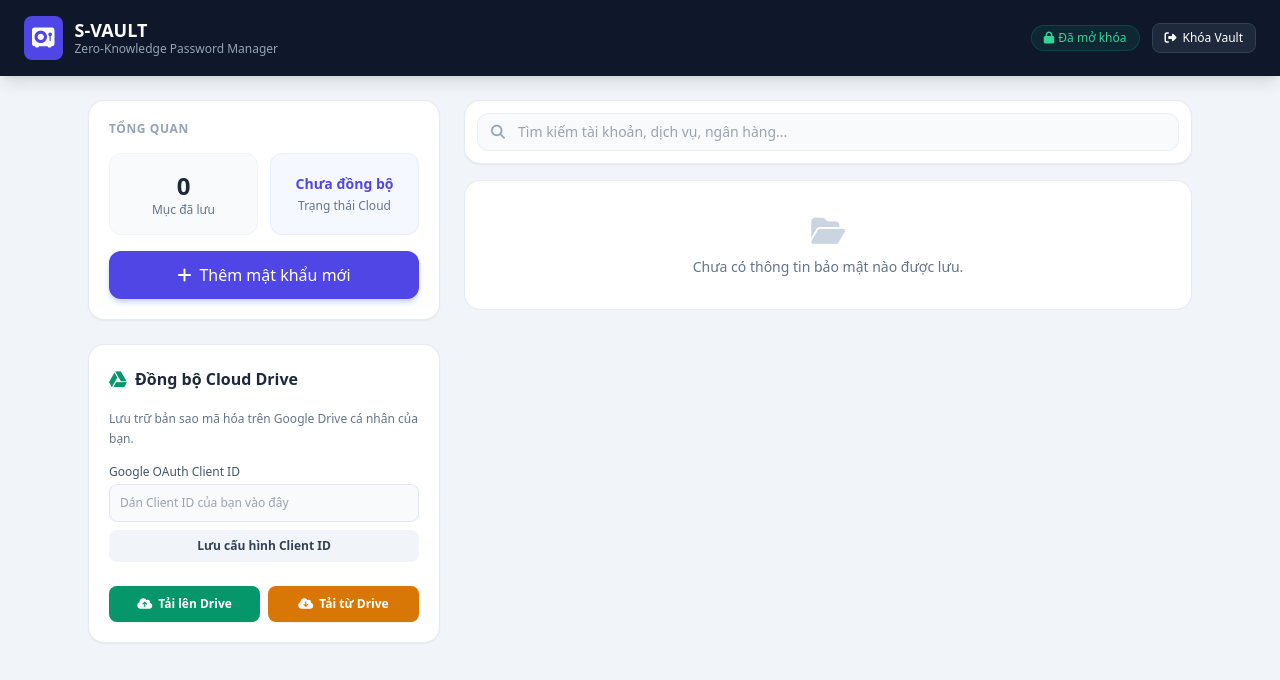
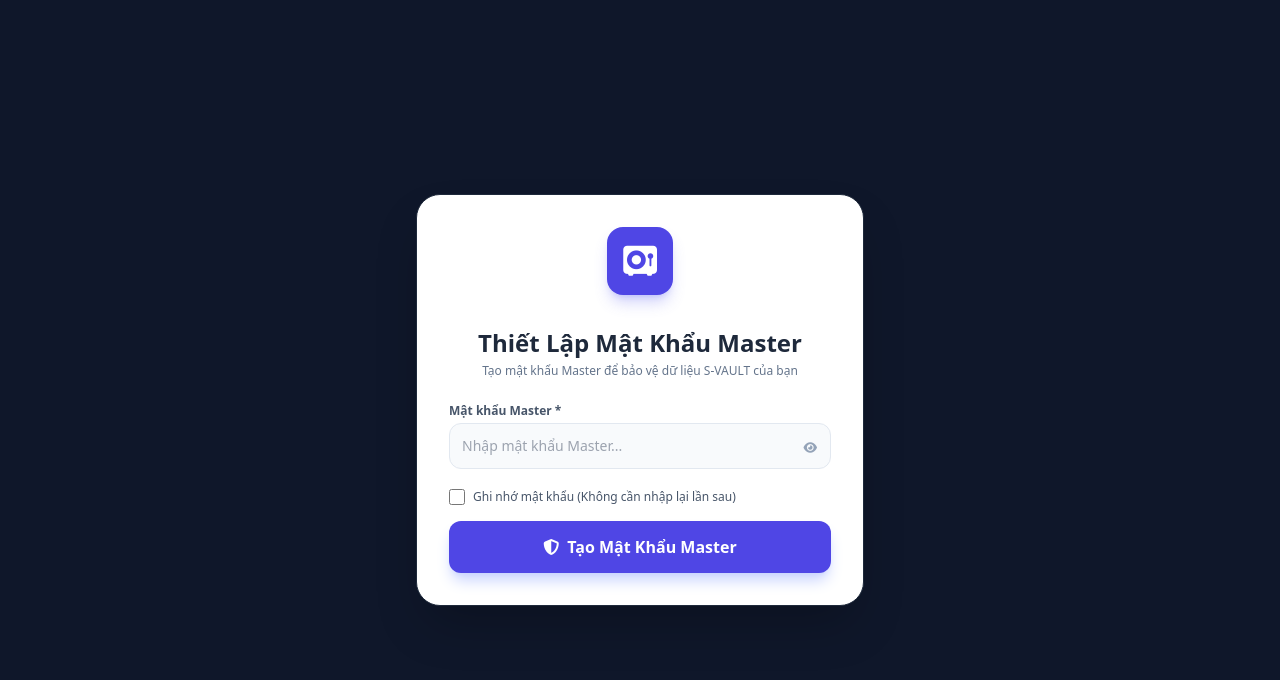
Before and after one commit to nguyenhoangsam2009-glitch/svault, a plain HTML site: page index.html in a window 1280 px wide. Drawn offline with nearby package versions, Linux system fonts and the light colour scheme.

Commit message:
Update index.html

```diff
--- a/index.html
+++ b/index.html
@@ -12,6 +12,47 @@
 </head>
 <body class="bg-slate-100 text-slate-800 font-sans min-h-screen">
 
+  <!-- MÀN HÌNH ĐĂNG NHẬP / THIẾT LẬP MASTER PASSWORD -->
+  <div id="authScreen" class="fixed inset-0 bg-slate-900 flex items-center justify-center p-4 z-50">
+    <div class="bg-white rounded-3xl max-w-md w-full p-8 shadow-2xl space-y-6 text-center border border-slate-800">
+
+      <div class="inline-flex bg-indigo-600 p-4 rounded-2xl text-white shadow-lg shadow-indigo-500/30 mb-2">
+        <i class="fa-solid fa-vault text-3xl"></i>
+      </div>
+
+      <div>
+        <h2 id="authTitle" class="text-2xl font-black text-slate-800">Mở Khóa S-VAULT</h2>
+        <p id="authSubtitle" class="text-xs text-slate-500 mt-1">Nhập Mật khẩu Master để truy cập dữ liệu bảo mật</p>
+      </div>
+
+      <form id="authForm" onsubmit="handleAuthSubmit(event)" class="space-y-4 text-left">
+        <div>
+          <label class="block text-xs font-semibold text-slate-600 mb-1">Mật khẩu Master *</label>
+          <div class="relative">
+            <input type="password" id="masterPasswordInput" required placeholder="Nhập mật khẩu Master..." class="w-full text-sm p-3 bg-slate-50 border border-slate-200 rounded-xl focus:ring-2 focus:ring-indigo-500 outline-none pr-10"/>
+            <button type="button" onclick="toggleAuthPass()" class="absolute right-3.5 top-1/2 -translate-y-1/2 text-slate-400 hover:text-slate-600">
+              <i id="authPassIcon" class="fa-solid fa-eye text-xs"></i>
+            </button>
+          </div>
+        </div>
+
+        <!-- TÍNH NĂNG GHI NHỚ MẬT KHẨU -->
+        <div class="flex items-center justify-between pt-1">
+          <label class="flex items-center gap-2 cursor-pointer select-none">
+            <input type="checkbox" id="rememberMeCheckbox" class="w-4 h-4 text-indigo-600 rounded border-slate-300 focus:ring-indigo-500 cursor-pointer"/>
+            <span class="text-xs text-slate-600 font-medium">Ghi nhớ mật khẩu (Không cần nhập lại lần sau)</span>
+          </label>
+        </div>
+
+        <button type="submit" id="authBtn" class="w-full bg-indigo-600 hover:bg-indigo-700 text-white font-bold py-3.5 rounded-xl shadow-lg shadow-indigo-200 transition flex items-center justify-center gap-2">
+          <i class="fa-solid fa-key"></i> Mở Khóa Vault
+        </button>
+      </form>
+    </div>
+  </div>
+
+  <!-- MAIN APP CONTAINER (Mặc định ẩn cho đến khi mở khóa) -->
+  <div id="appContainer" class="hidden">
     <!-- Header -->
     <header class="bg-slate-900 text-white px-6 py-4 flex justify-between items-center shadow-lg">
       <div class="flex items-center gap-3">
@@ -23,7 +64,7 @@
       </div>
       <div class="flex items-center gap-3">
         <span class="bg-emerald-500/10 text-emerald-400 text-xs px-3 py-1 rounded-full font-medium border border-emerald-500/20"><i class="fa-solid fa-lock text-xs mr-1"></i>Đã mở khóa</span>
-      <button onclick="clearVault()" class="bg-slate-800 hover:bg-slate-700 text-xs px-3 py-1.5 rounded-lg border border-slate-700 transition flex items-center gap-1.5"><i class="fa-solid fa-right-from-bracket"></i> Khóa Vault</button>
+        <button onclick="lockVault()" class="bg-slate-800 hover:bg-slate-700 text-xs px-3 py-1.5 rounded-lg border border-slate-700 transition flex items-center gap-1.5"><i class="fa-solid fa-right-from-bracket"></i> Khóa Vault</button>
       </div>
     </header>
 
@@ -96,6 +137,7 @@
       </div>
 
     </main>
+  </div>
 
   <!-- Modal Thêm / Sửa mật khẩu -->
   <div id="itemModal" class="fixed inset-0 bg-slate-900/40 backdrop-blur-sm hidden flex items-center justify-center p-4 z-50">
@@ -161,17 +203,80 @@
     // --- KHỞI TẠO BIẾN DỮ LIỆU ---
     let vaultItems = JSON.parse(localStorage.getItem('svault_data') || '[]');
     let googleClientId = localStorage.getItem('svault_client_id') || '';
+    let storedMasterPass = localStorage.getItem('svault_master_pass') || '';
+    let rememberSession = localStorage.getItem('svault_remember_session') === 'true';
 
     document.addEventListener("DOMContentLoaded", () => {
       document.getElementById('clientIdInput').value = googleClientId;
+
+      // Kiểm tra trạng thái thiết lập & đăng nhập
+      if (!storedMasterPass) {
+        document.getElementById('authTitle').innerText = "Thiết Lập Mật Khẩu Master";
+        document.getElementById('authSubtitle').innerText = "Tạo mật khẩu Master để bảo vệ dữ liệu S-VAULT của bạn";
+        document.getElementById('authBtn').innerHTML = `<i class="fa-solid fa-shield-halved"></i> Tạo Mật Khẩu Master`;
+      } else if (rememberSession) {
+        // Nếu chọn "Ghi nhớ mật khẩu", tự động vào app ngay
+        unlockApp();
+      }
+    });
+
+    // --- XỬ LÝ MỞ KHÓA & ĐĂNG NHẬP MASTER PASSWORD ---
+    function handleAuthSubmit(e) {
+      e.preventDefault();
+      const inputPass = document.getElementById('masterPasswordInput').value;
+      const remember = document.getElementById('rememberMeCheckbox').checked;
+
+      if (!storedMasterPass) {
+        // Lần đầu khởi tạo Master Password
+        localStorage.setItem('svault_master_pass', inputPass);
+        storedMasterPass = inputPass;
+        if (remember) localStorage.setItem('svault_remember_session', 'true');
+        alert("Khởi tạo Mật khẩu Master thành công!");
+        unlockApp();
+      } else {
+        // Đăng nhập lại
+        if (inputPass === storedMasterPass) {
+          if (remember) {
+            localStorage.setItem('svault_remember_session', 'true');
+          } else {
+            localStorage.removeItem('svault_remember_session');
+          }
+          unlockApp();
+        } else {
+          alert("Mật khẩu Master không chính xác. Vui lòng thử lại!");
+        }
+      }
+    }
+
+    function unlockApp() {
+      document.getElementById('authScreen').classList.add('hidden');
+      document.getElementById('appContainer').classList.remove('hidden');
       renderVault();
-    });
+    }
+
+    function lockVault() {
+      localStorage.removeItem('svault_remember_session');
+      document.getElementById('masterPasswordInput').value = '';
+      document.getElementById('appContainer').classList.add('hidden');
+      document.getElementById('authScreen').classList.remove('hidden');
+    }
+
+    function toggleAuthPass() {
+      const input = document.getElementById('masterPasswordInput');
+      const icon = document.getElementById('authPassIcon');
+      if (input.type === 'password') {
+        input.type = 'text';
+        icon.className = 'fa-solid fa-eye-slash text-xs text-indigo-600';
+      } else {
+        input.type = 'password';
+        icon.className = 'fa-solid fa-eye text-xs';
+      }
+    }
 
     // --- BỘ NHẬN DIỆN ICON THÔNG MINH ---
     function getAppIconHtml(serviceName, url) {
       const s = (serviceName || '').toLowerCase().trim();
 
-      // 1. Nhận diện các ứng dụng Việt Nam & Ngân hàng phổ biến
       if (s.includes('vneid') || s.includes('dinh danh')) {
         return `<div class="w-11 h-11 bg-red-700 rounded-xl flex items-center justify-center text-amber-300 font-bold text-xs shadow-sm shrink-0 border border-red-800"><i class="fa-solid fa-id-card text-lg"></i></div>`;
       }
@@ -206,7 +311,6 @@
         return `<div class="w-11 h-11 bg-purple-600 rounded-xl flex items-center justify-center text-white text-lg shadow-sm shrink-0"><i class="fa-solid fa-gamepad"></i></div>`;
       }
 
-      // 2. Tự động trích xuất Favicon thực tế nếu có URL
       if (url && url.startsWith('http')) {
         try {
           const domain = new URL(url).hostname;
@@ -215,7 +319,6 @@
         } catch(e) {}
       }
 
-      // 3. Mặc định Icon Bảo mật
       return `<div class="w-11 h-11 bg-slate-100 rounded-xl flex items-center justify-center text-slate-500 text-lg border border-slate-200 shrink-0"><i class="fa-solid fa-globe"></i></div>`;
     }
 
@@ -355,14 +458,6 @@
       localStorage.setItem('svault_data', JSON.stringify(vaultItems));
     }
 
-    function clearVault() {
-      if (confirm("Khóa Vault và xóa bộ nhớ tạm trên thiết bị này?")) {
-        localStorage.removeItem('svault_data');
-        vaultItems = [];
-        renderVault();
-      }
-    }
-
     // --- CÁC HÀM TIỆN ÍCH UI ---
     function openModal() {
       document.getElementById('itemForm').reset();
```
Lines whose indentation alone changed are shown as unchanged.
